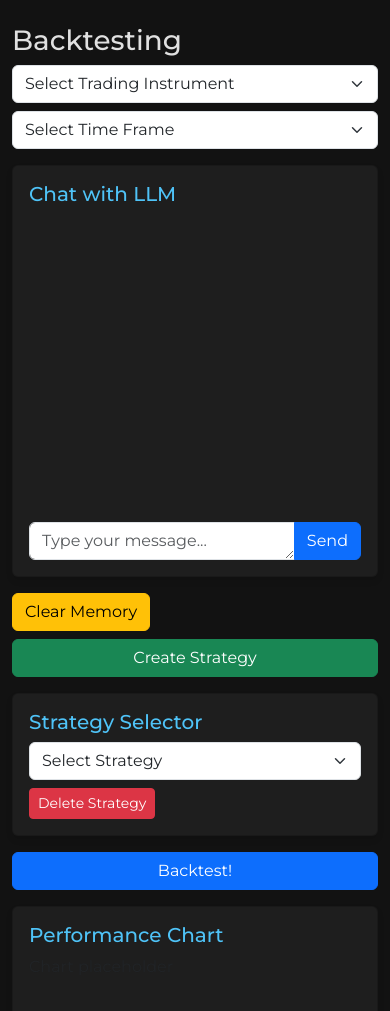
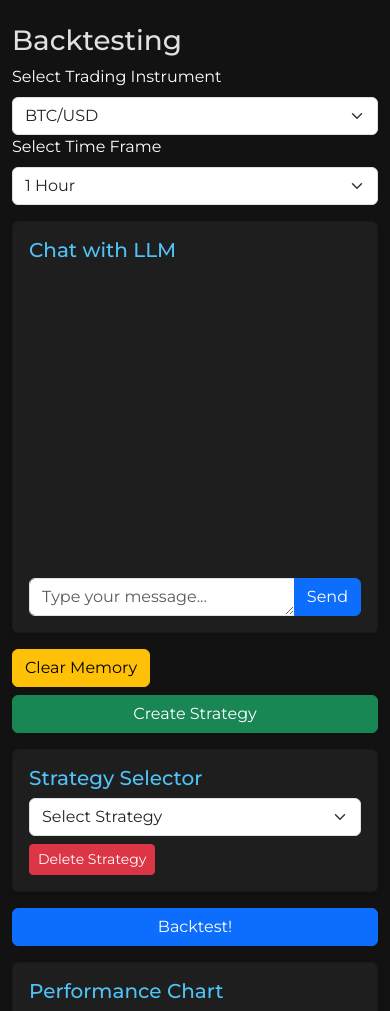
Before and after one commit to cetyz/crypto_trading_app, a Flask app: page /backtesting in a window 390 px wide. Shown: the part 56-1067 px from the top of the page. Run offline with Flask 3, Linux system fonts and the light colour scheme; a map, chart or similar area stays blank.

Commit message:
select trading instr and time frame functionality on ui

```diff
--- a/app.py
+++ b/app.py
@@ -147,5 +147,17 @@ def clear_memory():
         del session['agent_data']
     return jsonify({"message": "Memory cleared successfully"})
 
+@app.route('/set_backtest_params', methods=['POST'])
+def set_backtest_params():
+    data = request.json
+    instrument = data.get('instrument')
+    timeframe = data.get('timeframe')
+
+    # Store selections in the session
+    session['backtest_instrument'] = instrument
+    session['backtest_timeframe'] = timeframe
+
+    return jsonify({"status": "success", "message": "Backtest parameters set successfully"})
+
 if __name__ == '__main__':
     app.run(debug=True)
--- a/static/js/main.js
+++ b/static/js/main.js
@@ -4,6 +4,36 @@ document.addEventListener('DOMContentLoaded', function() {
     const chatInput = document.getElementById('chat-input');
     const chatForm = document.getElementById('chat-form');
     const clearMemoryButton = document.getElementById('clear-memory');
+    const instrumentSelect = document.getElementById('instrument-select');
+    const timeframeSelect = document.getElementById('timeframe-select');
+
+    function updateBacktestingParameters() {
+        const instrument = instrumentSelect.value;
+        const timeframe = timeframeSelect.value;
+
+        fetch('/set_backtest_params', {
+            method: 'POST',
+            headers: {
+                'Content-Type': 'application/json',
+            },
+            body: JSON.stringify({instrument: instrument, timeframe: timeframe}),
+        })
+        .then(response => response.json())
+        .then(data => {
+            console.log(data.message);
+            // You can add more logic here, like updating UI elements
+        })
+        .catch((error) => {
+            console.error('Error:', error);
+        });
+    }
+
+    instrumentSelect.addEventListener('change', updateBacktestingParameters);
+    timeframeSelect.addEventListener('change', updateBacktestingParameters);
+
+    // Initial call to set up any necessary state
+    updateBacktestingParameters();
+
 
     /// Function to dynamically adjust textarea height based on content
     function adjustTextareaHeight() {
--- a/templates/backtesting.html
+++ b/templates/backtesting.html
@@ -7,19 +7,22 @@
     <!-- Left column: Chat and controls -->
     <div class="col-md-4">
         <!-- Dropdown menus -->
-        <div class="mb-3">
-            <select id="instrument-select" class="form-select mb-2">
-                <option selected>Select Trading Instrument</option>
-                <option value="BTC">Bitcoin</option>
-                <option value="ETH">Ethereum</option>
-                <option value="ADA">Cardano</option>
+        <div class="row mb-3">
+            <div class="col-md-4">
+                <label for="instrument-select" class="form-label">Select Trading Instrument</label>
+                <select id="instrument-select" class="form-select">
+                    <option value="BTC/USD">BTC/USD</option>
+                    <option value="ETH/USD">ETH/USD</option>
                 </select>
+            </div>
+            <div class="col-md-4">
+                <label for="timeframe-select" class="form-label">Select Time Frame</label>
                 <select id="timeframe-select" class="form-select">
-                <option selected>Select Time Frame</option>
                     <option value="1h">1 Hour</option>
                     <option value="4h">4 Hours</option>
                     <option value="1d">1 Day</option>
                 </select>
+            </div>
         </div>
 
         <!-- Chatbox -->
```
Also changed, not shown: requirements.txt (added, +29 -0 lines). Lines whose indentation alone changed are shown as unchanged.
